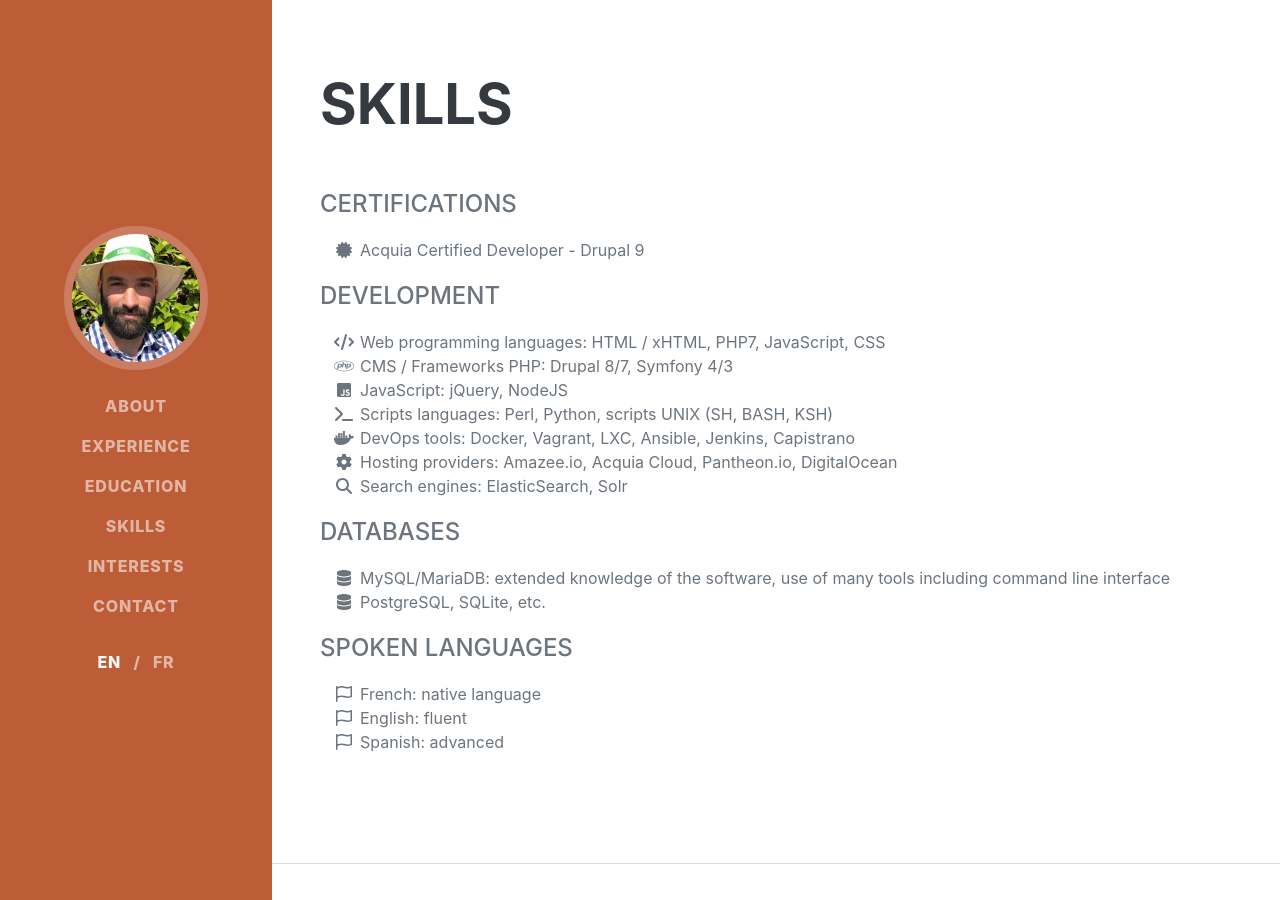
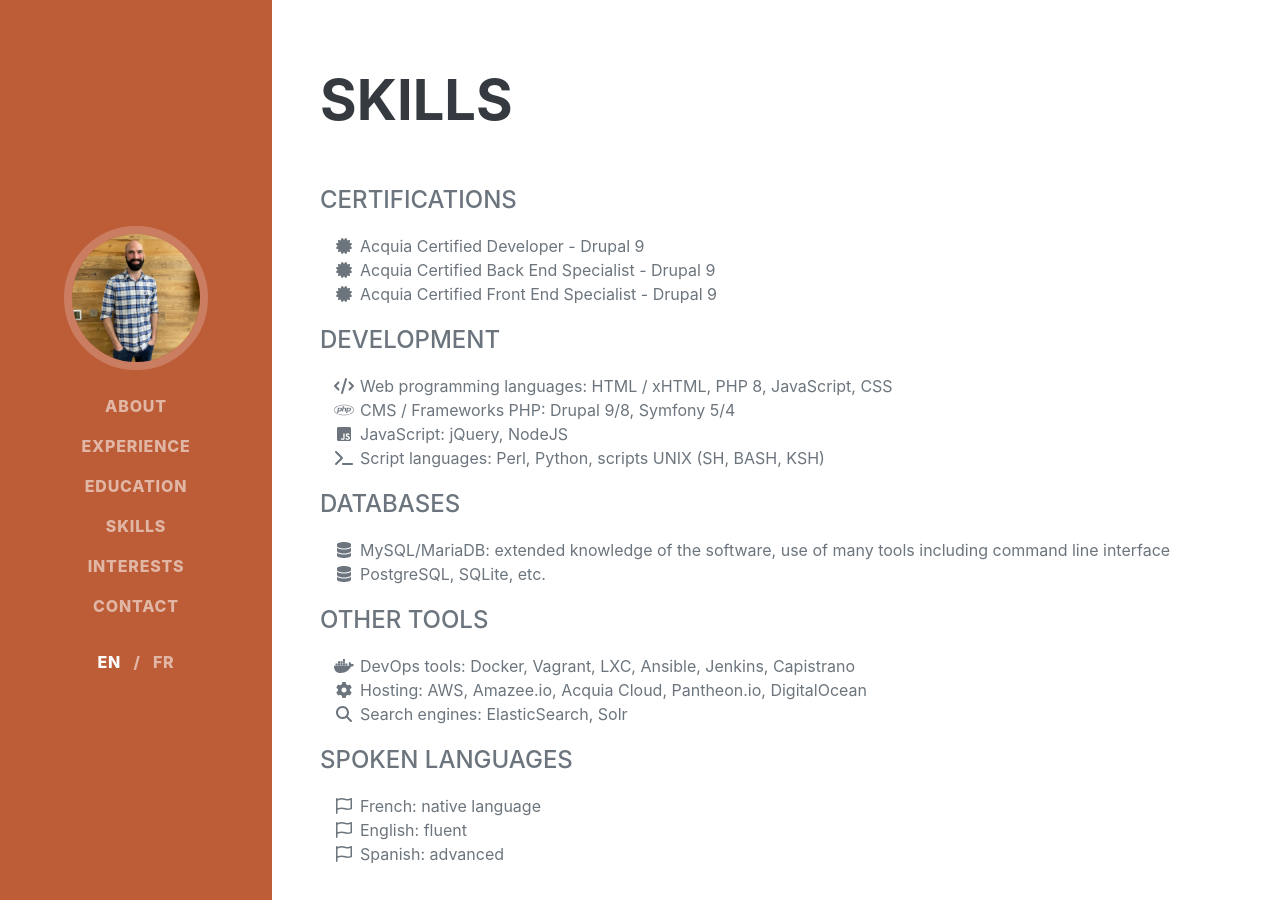
Before and after one commit to villette/villette.github.io, a Jekyll site: the page built from en/index.html, in a window 1280 px wide and 900 px high, scrolled down 2973 px. Built offline with Jekyll 4.4.1, drawn with Linux system fonts in a browser that asks for light colours; nearby versions of some CDN libraries; some web fonts are replaced; some of the changed text lies outside the part shown.

Commit message:
Update data and resumes.

```diff
--- a/_data/translations/en.yml
+++ b/_data/translations/en.yml
@@ -11,7 +11,7 @@ navigation:
   contact: Contact
 
 about:
-  informations: "Rockley Court, Rockley Road, Flat 33 · W140DB London, UNITED KINGDOM · +44 7846 671981 ·"
+  informations: "11 Batoum Gardens, First Floor · W67QB London, UNITED KINGDOM · +44 7846 671981 ·"
   contact: Contact me
   introduction: I am a Drupal architect and back-end developer with nearly 10 years of experience. My expertise resides in leveraging Drupal features to build robust and durable websites.
   resume:
@@ -21,7 +21,7 @@ about:
 experience:
   title: Experience
   work:
-    - title: Senior drupal developer
+    - title: Senior Drupal Developer
       company:
         name: Catch Digital
         website: https://www.catchdigital.com/
@@ -30,8 +30,9 @@ experience:
         - Use of Drupal 8 and Drupal 9 to create professional grade websites
         - Integration with 3rd party APIs and services
         - Hosting on Acquia cloud services, devops using Bitbucket pipelines
+        - Extensive use of AWS services (EC2, EB and Cognito among others)
       dates: January 2020 – now
-    - title: Drupal expert
+    - title: Drupal Architech
       company:
         name: Druid Oy
         website: https://www.druid.fi/en
@@ -39,9 +40,9 @@ experience:
       tasks:
         - Architecture and tech lead of Drupal 8 projects
         - Development of decoupled websites (headless) with data available through JSON:API
-        - Maintenance and devops unsing Amazee.io solutions
+        - Maintenance and devops using Amazee.io solutions
       dates: June 2019 – December 2019
-    - title: Drupal expert
+    - title: Drupal Expert
       company:
         name: Clever-Age
         website: https://www.clever-age.com/en/
@@ -51,7 +52,7 @@ experience:
         - Integration of external solutions in the Drupal content workflow (PIM, ElasticSearch, custom APIs, etc.)
         - Development of advanced custom modules for the specific needs of clients
       dates: April 2017 – May 2019
-    - title: Drupal developer
+    - title: Drupal Developer
       company:
         name: Floe Design + Technologies
         website: https://www.floe.ca/en/
@@ -80,28 +81,34 @@ skills:
       items:
         - label: Acquia Certified Developer - Drupal 9
           icon: fas fa-certificate
+        - label: Acquia Certified Back End Specialist - Drupal 9
+          icon: fas fa-certificate
+        - label: Acquia Certified Front End Specialist - Drupal 9
+          icon: fas fa-certificate
     - title: Development
       items:
-        - label: "Web programming languages: HTML / xHTML, PHP7, JavaScript, CSS"
+        - label: "Web programming languages: HTML / xHTML, PHP 8, JavaScript, CSS"
           icon: fas fa-code
-        - label: "CMS / Frameworks PHP: Drupal 8/7, Symfony 4/3"
+        - label: "CMS / Frameworks PHP: Drupal 9/8, Symfony 5/4"
           icon: fab fa-php
         - label: "JavaScript: jQuery, NodeJS"
           icon: fab fa-js-square
-        - label: "Scripts languages: Perl, Python, scripts UNIX (SH, BASH, KSH)"
+        - label: "Script languages: Perl, Python, scripts UNIX (SH, BASH, KSH)"
           icon: fas fa-terminal
-        - label: "DevOps tools: Docker, Vagrant, LXC, Ansible, Jenkins, Capistrano"
-          icon: fab fa-docker
-        - label: "Hosting providers: Amazee.io, Acquia Cloud, Pantheon.io, DigitalOcean"
-          icon: fas fa-cog
-        - label: "Search engines: ElasticSearch, Solr"
-          icon: fas fa-search
     - title: Databases
       items:
         - label: "MySQL/MariaDB: extended knowledge of the software, use of many tools including command line interface"
           icon: fas fa-database
         - label: PostgreSQL, SQLite, etc.
           icon: fas fa-database
+    - title: Other tools
+      items:
+        - label: "DevOps tools: Docker, Vagrant, LXC, Ansible, Jenkins, Capistrano"
+          icon: fab fa-docker
+        - label: "Hosting: AWS, Amazee.io, Acquia Cloud, Pantheon.io, DigitalOcean"
+          icon: fas fa-cog
+        - label: "Search engines: ElasticSearch, Solr"
+          icon: fas fa-search
     - title: Spoken languages
       items:
         - label: "French: native language"
--- a/_data/translations/fr.yml
+++ b/_data/translations/fr.yml
@@ -11,7 +11,7 @@ navigation:
   contact: Contact
 
 about:
-  informations: "Rockley Court, Rockley Road, Flat 33 · W140DB Londres, ROYAUME UNI · +44 7846 671981 ·"
+  informations: "11 Batoum Gardens, First Floor · W67QB Londres, ROYAUME UNI · +44 7846 671981 ·"
   contact: Contactez-moi
   introduction: L'expérience que j'ai accumulée en presque 10 ans de présence sur le web m'a permis de devenir spécialiste de Drupal. Mon expertise me permet d'utiliser les fonctionnalités de Drupal afin de développer des sites fiables et perennes.
   resume:
@@ -30,6 +30,7 @@ experience:
         - Utilisation de Drupal 8 et Drupal 9 pour la création de sites web professionnels
         - Intégration avec de nombreux services et API externes
         - Hébergement sur Acquia cloud services, usage de Bitbucket pipelines pour le devops
+        - Utilisation avancée des services AWS (EC2, EB and Cognito entre autres)
       dates: janvier 2020 – maintenant
     - title: Expert Drupal
       company:
@@ -49,7 +50,7 @@ experience:
       tasks:
         - Architecture et lead technique de projets Drupal 8
         - Intégration de solutions externes dans le workflow de contenus Drupal (PIM, ElasticSearch, API custom, etc.)
-        - Développement de modules custom avancés pour des besoins clients spécifiques
+        - Développement de modules custom avancés pour des besoins clients
       dates: avril 2017 – mai 2019
     - title: Développeur Drupal
       company:
@@ -80,28 +81,34 @@ skills:
       items:
         - label: Acquia Certified Developer - Drupal 9
           icon: fas fa-certificate
+        - label: Acquia Certified Back End Specialist - Drupal 9
+          icon: fas fa-certificate
+        - label: Acquia Certified Front End Specialist - Drupal 9
+          icon: fas fa-certificate
     - title: Développement
       items:
-        - label: "Langages web : HTML / xHTML, PHP7, JavaScript, CSS"
+        - label: "Langages web : HTML / xHTML, PHP 8, JavaScript, CSS"
           icon: fas fa-code
-        - label: "CMS / Frameworks PHP : Drupal 8/7, Symfony 4/3"
+        - label: "CMS / Frameworks PHP : Drupal 9/8, Symfony 5/4"
           icon: fab fa-php
         - label: "JavaScript : jQuery, NodeJS"
           icon: fab fa-js-square
         - label: "Langages de scripts : Perl, Python, scripts UNIX (SH, BASH, KSH)"
           icon: fas fa-terminal
-        - label: "Outils DevOps : Docker, Vagrant, LXC, Ansible, Jenkins, Capistrano"
-          icon: fab fa-docker
-        - label: "Hébergement: Amazee.io, Acquia Cloud, Pantheon.io, DigitalOcean"
-          icon: fas fa-cog
-        - label: "Moteurs de recherche: ElasticSearch, Solr"
-          icon: fas fa-search
     - title: Bases de données
       items:
         - label: "MySQL/MariaDB : connaissance étendue du logiciel, utilisation de nombreux outils et de la ligne de commande"
           icon: fas fa-database
         - label: PostgreSQL, SQLite, etc.
           icon: fas fa-database
+    - title: Autres outils
+      items:
+        - label: "Outils DevOps : Docker, Vagrant, LXC, Ansible, Jenkins, Capistrano"
+          icon: fab fa-docker
+        - label: "Hébergement: AWS, Amazee.io, Acquia Cloud, Pantheon.io, DigitalOcean"
+          icon: fas fa-cog
+        - label: "Moteurs de recherche: ElasticSearch, Solr"
+          icon: fas fa-search
     - title: Langues parlées
       items:
         - label: "Français : langue maternelle"
```
Also changed, not shown: img/profile.jpg, 2 other files.
